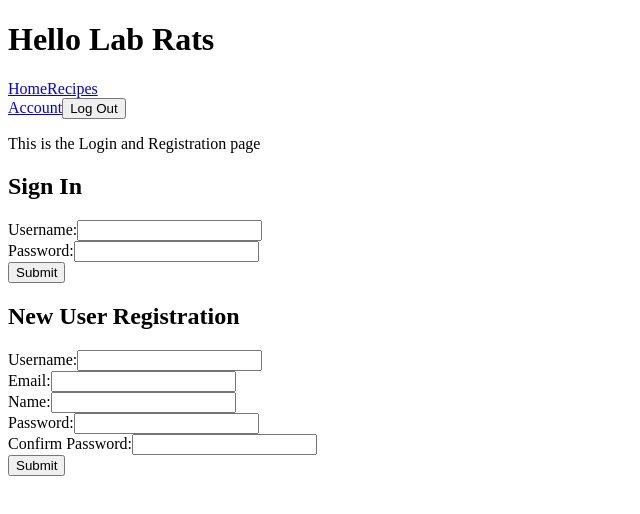
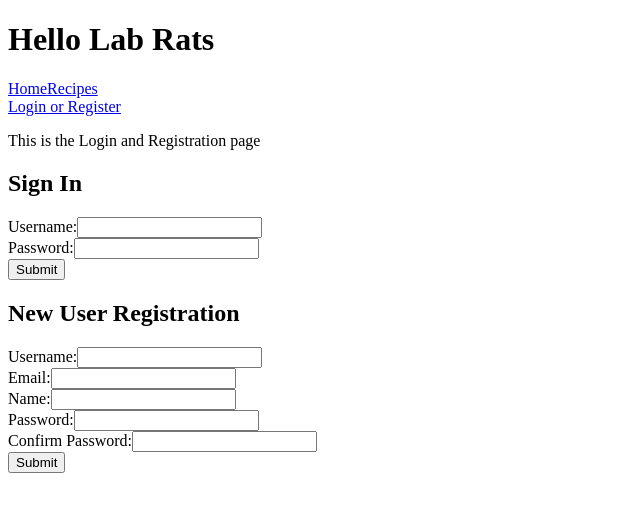
Before and after one commit to Lab-Rats-Fullstack/Lab-Rats, a React (Vite) app in the folder FE/: page /login in a window 1280 px wide. Shown: the top 514 px of the page, without its empty margins (0-640 px from the left). Built offline with nearby package versions, Linux system fonts and the light colour scheme.

Commit message:
fixed logout functionality

```diff
--- a/FE/src/App.jsx
+++ b/FE/src/App.jsx
@@ -11,18 +11,19 @@ import Account from './components/Account'
 import Admin from './components/Admin'
 
 function App() {
-  const [token, setToken] = useState(null)
+  const [token, setToken] = useState(null);
+  const [admin, setAdmin] = useState(false);
 
   return (
     <><h1>Hello Lab Rats</h1>
-    <NavBar token= {token} setToken={setToken}/>
+    <NavBar token= {token} setToken={setToken} admin={admin}/>
     <Routes>
       <Route path ="/" element={<MainPage token ={token}/>}></Route>
       <Route path ="/recipes" element={<Recipes token ={token}/>}></Route>
       <Route path ="/recipes/:recipeId" element={<SingleRecipe token ={token}/>}></Route>
       <Route path ="/recipes/:recipeId/edit" element={<EditRecipe token ={token}/>}></Route>
       <Route path ="/recipes/new" element={<NewRecipe token ={token}/>}></Route>
-      <Route path ="/login" element={<Login token ={token} setToken ={setToken}/>}></Route>
+      <Route path ="/login" element={<Login token ={token} setToken ={setToken} setAdmin={setAdmin}/>}></Route>
       <Route path ="/account" element={<Account token ={token}/>}></Route>
       <Route path ="/admin" element={<Admin token ={token}/>}></Route>
     </Routes>
--- a/FE/src/components/Login.jsx
+++ b/FE/src/components/Login.jsx
@@ -3,7 +3,7 @@ import { useNavigate } from 'react-router-dom'
 
 const API = 'http://localhost:3000/api/';
 
-export default function Login ({token, setToken}) {
+export default function Login ({token, setToken, setAdmin}) {
     const [email, setEmail] = useState('');
     const [loginPassword, setLoginPassword] = useState('');
     const [registerPassword, setRegisterPassword] = useState('');
@@ -32,6 +32,7 @@ export default function Login ({token, setToken}) {
             const userAuth = await response.json();
             if (userAuth.token) {
                 setToken(userAuth.token);
+                setAdmin(userAuth.admin);
                 alert(userAuth.message);
                 navigate('/account');
             } else {
@@ -60,6 +61,7 @@ export default function Login ({token, setToken}) {
             const userAuth = await response.json();
             if (userAuth.token){
                 setToken(userAuth.token);
+                setAdmin(userAuth.admin);
                 alert(userAuth.message);
                 navigate('/account');
             } else {
--- a/FE/src/components/NavBar.jsx
+++ b/FE/src/components/NavBar.jsx
@@ -2,13 +2,11 @@ import { Link } from 'react-router-dom'
 import { useNavigate } from 'react-router-dom'
 import { useState } from 'react'
 
-export default function NavBar ({token, setToken}) {
+export default function NavBar ({token, setToken, admin}) {
+
     const navigate = useNavigate();
 
     function renderNav () {
-        let admin = false;
-        let token = true;
-
 
         if (admin && token) {
             return <div>
```
Also changed, not shown: 1 other file (tests, documents, lock files or other folders).
